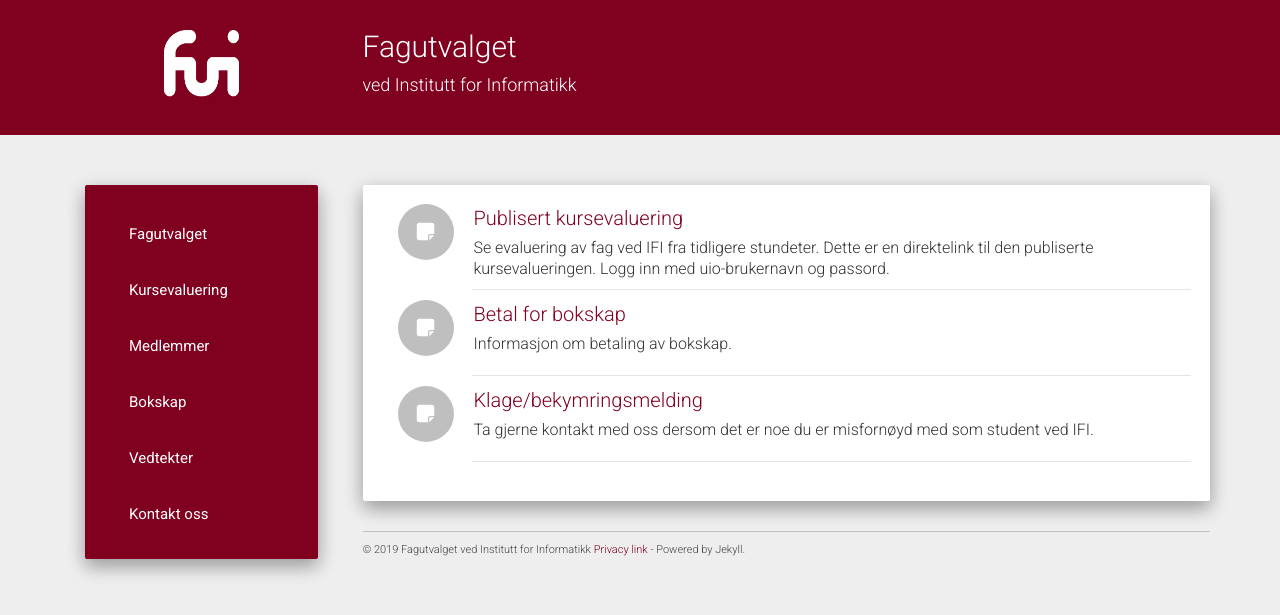
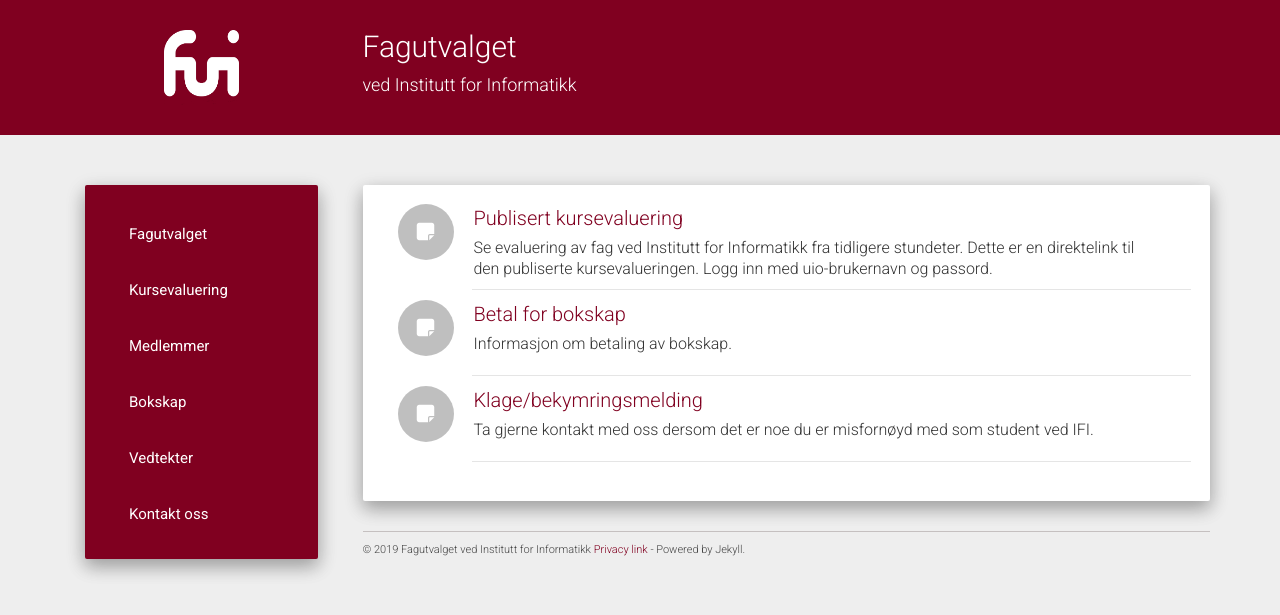
Before and after one commit to fui/fui.github.io, a Jekyll site: the page built from index.html, in a window 1280 px wide. Shown: the top 615 px of the page. Built offline with Jekyll 4.4.1, drawn with Linux system fonts in a browser that asks for light colours; nearby versions of some CDN libraries; the list of posts is cut into pages by our own code.

```diff
--- a/_data/front_page_links.json
+++ b/_data/front_page_links.json
@@ -2,7 +2,7 @@
 	{
 		"title": "Publisert kursevaluering",
 		"href": "https://www.mn.uio.no/ifi/livet-rundt-studiene/organisasjoner/fui-kk/kursevaluering/",
-		"desc": "Se evaluering av fag ved IFI fra tidligere stundeter. Dette er en direktelink til den publiserte kursevalueringen. Logg inn med uio-brukernavn og passord.",
+		"desc": "Se evaluering av fag ved Institutt for Informatikk fra tidligere stundeter. Dette er en direktelink til den publiserte kursevalueringen. Logg inn med uio-brukernavn og passord.",
 		"icon_class": "fa fa-sticky-note"
 	},
 	{
```
